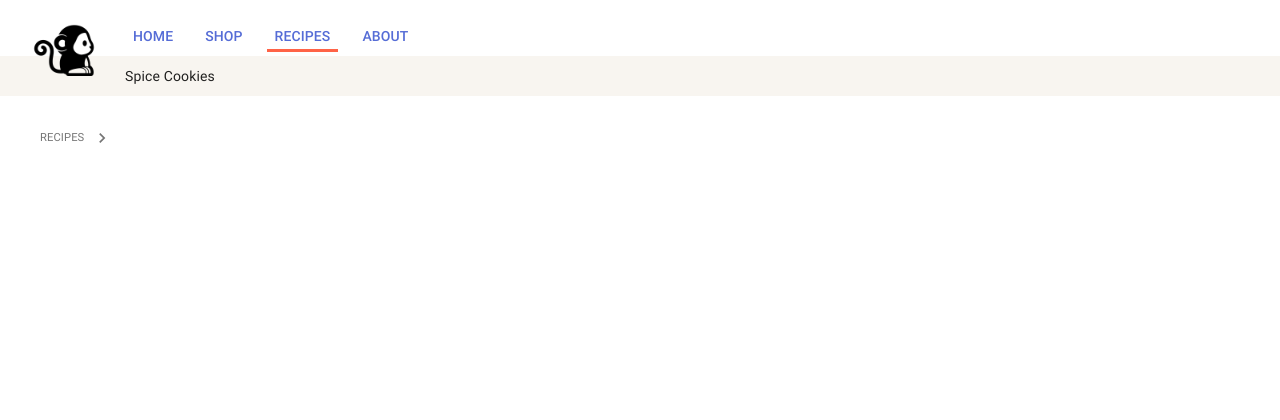
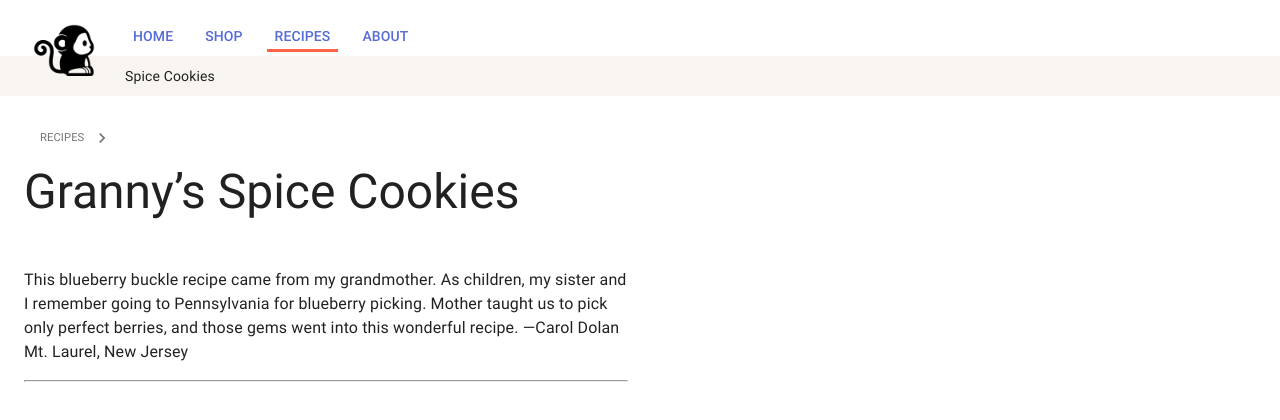
Before and after one commit to AhmadMoradi/nextjs-website-app, a Next.js app: page /recipes/spice-cookies in a window 1280 px wide. Shown: the top 420 px of the page. Built offline with nearby package versions, Linux system fonts and the light colour scheme.

Commit message:
Update spice-cookies.js page

```diff
--- a/pages/recipes/spice-cookies.js
+++ b/pages/recipes/spice-cookies.js
@@ -1,9 +1,29 @@
 import RecipeLayout from "../../components/recipe/RecipeLayout";
+import Container from "@material-ui/core/Container";
+import Grid from "@material-ui/core/Grid";
+import Box from "@material-ui/core/Box";
+import Typography from "@material-ui/core/Typography";
 
 export default function SpiceCookies(){
     return (
         <RecipeLayout>
+            <Container maxWidth="lg">
+                <Grid container spacing={3}>
+                    <Grid item md={6}>
+                        <Box mb={6}>
+                            <Typography variant="h3" component="h1">Granny’s Spice Cookies</Typography>
+                        </Box>
 
+                        <Box mb={2}>
+                            <Typography variant="body1" component="p">
+                                This blueberry buckle recipe came from my grandmother. As children, my sister and I remember going to Pennsylvania for blueberry picking. Mother taught us to pick only perfect berries, and those gems went into this wonderful recipe. —Carol Dolan Mt. Laurel, New Jersey
+                            </Typography>
+                        </Box>
+
+                        <hr />
+                    </Grid>
+                </Grid>
+            </Container>
         </RecipeLayout>
     );
 }
```
